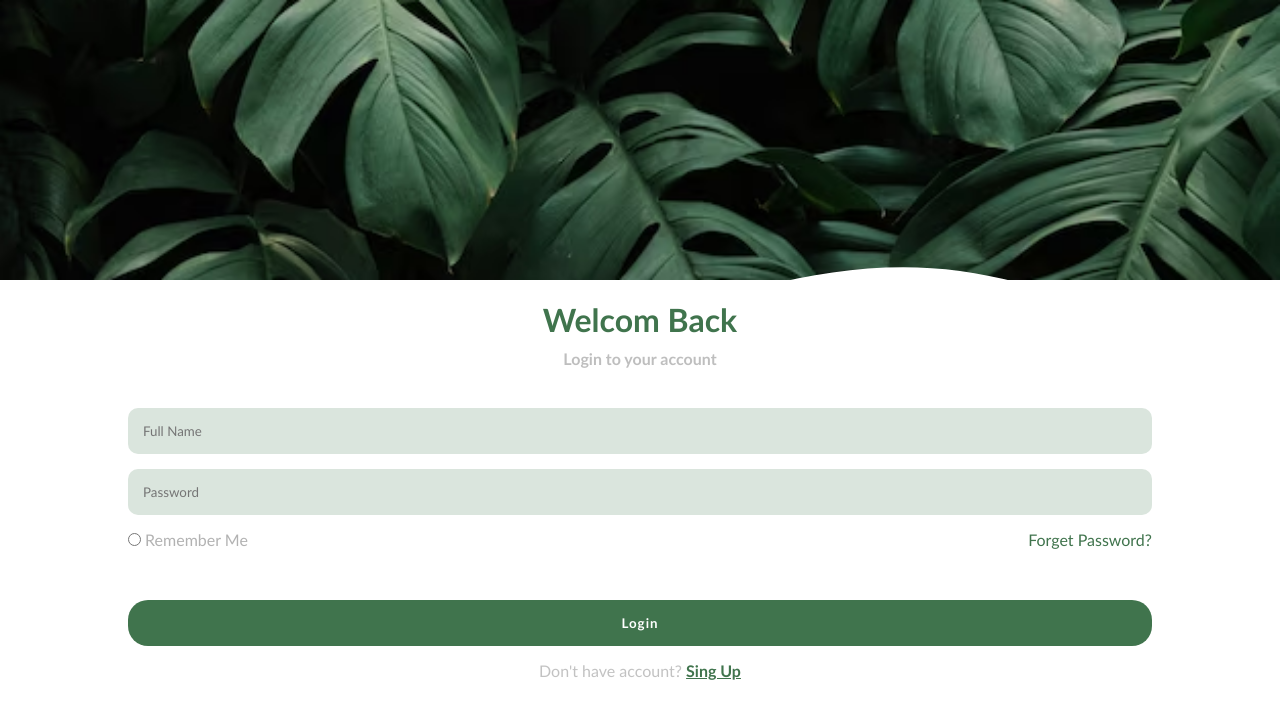
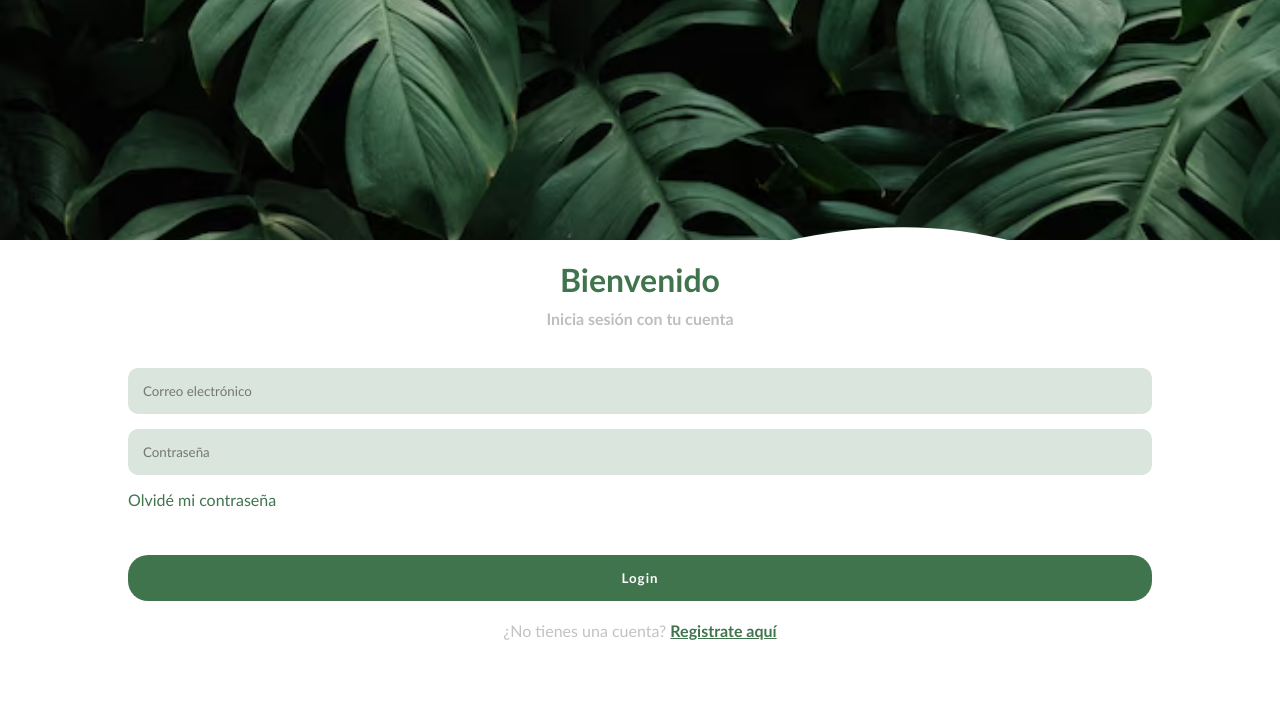
Before and after one commit to Roberto12541/pwa, a plain HTML site: page index.html in a window 1280 px wide. Drawn offline with Linux system fonts and the light colour scheme.

Commit message:
page registro

```diff
--- /dev/null
+++ b/css/registro.css
@@ -0,0 +1,117 @@
+* {
+    margin: 0;
+    padding: 0;
+    box-sizing: border-box;
+    list-style: none;
+    text-decoration: none;
+    font-family: "Gill Sans", "Gill Sans MT", Calibri, "Trebuchet MS", sans-serif;
+}
+
+main {
+    position: relative;
+}
+
+.fondo {
+    position: absolute;
+    width: 100%;
+    height: 15vh;
+    background-image: url("../img/login.avif");
+    background-position: center center;
+    background-size: cover;
+    z-index: 1;
+}
+
+.login {
+    position: absolute;
+    z-index: 100;
+    top: 5vh;
+    width: 100%;
+    height: 50vh;
+    background-image: url("../img/login.svg");
+    background-repeat: no-repeat;
+    padding-top: 100px;
+    display: flex;
+    flex-direction: column;
+    align-items: center;
+    gap: 40px;
+}
+
+.login-header h1 {
+    color: #40744d;
+}
+
+.login-header {
+    display: flex;
+    flex-direction: column;
+    gap: 10px;
+    text-align: center;
+}
+
+.login-header span {
+    color: rgba(128, 128, 128, 0.514);
+    font-weight: 600;
+}
+
+.login-body {
+    width: 80%;
+    height: 100%;
+    display: flex;
+    flex-direction: column;
+    justify-content: space-between;
+    gap: 20px;
+}
+
+.login-body .forma {
+    display: flex;
+    flex-direction: column;
+    gap: 15px;
+}
+
+.login-body .forma input {
+    padding: 15px 15px;
+    border-radius: 10px;
+    border: none;
+    background-color: #dae5dd;
+}
+
+.login-body .opciones {
+    display: flex;
+    align-items: center;
+    justify-content: space-between;
+}
+
+.login-body .forma .opciones .remember span {
+    color: rgba(128, 128, 128, 0.603);
+}
+
+.login-body .forma .opciones span a {
+    color: #40744d;
+}
+
+.login-body .buttons {
+    display: flex;
+    flex-direction: column;
+    align-items: center;
+    gap: 20px;
+}
+
+.login-body .buttons button {
+    width: 100%;
+    background-color: #40744d;
+    color: white;
+    padding: 15px;
+    border: none;
+    border-radius: 20px;
+    font-weight: bold;
+    letter-spacing: 1px;
+}
+
+.login-body .buttons span {
+    color: rgba(128, 128, 128, 0.479);
+}
+
+.login-body .buttons span a {
+    color: #40744d;
+    text-decoration: underline;
+    font-weight: bold;
+}
--- a/css/styles.css
+++ b/css/styles.css
@@ -12,7 +12,7 @@ main{
 .fondo{
   position: absolute;
   width: 100%;
-  height: 35vh;
+  height: 30vh;
   background-image: url('../img/login.avif');
   background-position: center center;
   background-size: cover;
@@ -21,7 +21,7 @@ main{
 .login{
   position: absolute;
   z-index: 100;
-  top: 25vh;
+  top: 20vh;
   width: 100%;
   height: 60vh;
   background-image: url('../img/login.svg');
@@ -51,6 +51,7 @@ main{
   display: flex;
   flex-direction: column;
   justify-content: space-between;
+  gap: 20px;
 }
 .login-body .forma{
   display: flex;
@@ -71,14 +72,14 @@ main{
 .login-body .forma .opciones .remember span{
   color: rgba(128, 128, 128, 0.603);
 }
-.login-body .forma .opciones span{
+.login-body .forma .opciones span a{
   color: #40744d;
 }
 .login-body .buttons{
   display: flex;
   flex-direction: column;
   align-items: center;
-  gap: 15px;
+  gap: 20px;
 }
 .login-body .buttons button{
   width: 100%;
--- a/index.html
+++ b/index.html
@@ -20,31 +20,27 @@
     <link rel="apple-touch-icon" sizes="384x384" href="img/logo.png">
     <link rel="apple-touch-icon" sizes="512x512" href="img/logo.png">
     <link rel="stylesheet" href="css/styles.css">
-    <title>Document</title>
+    <title>FloraTech - Inicio de sesión</title>
 </head>
 <body>
     <main>
         <div class="fondo"></div>
         <div class="login">
             <div class="login-header">
-                <h1>Welcom Back</h1>
-                <span>Login to your account</span>
+                <h1>Bienvenido</h1>
+                <span>Inicia sesión con tu cuenta</span>
             </div>
             <div class="login-body">
                 <div class="forma">
-                    <input type="text" name="" id="" placeholder="Full Name">
-                    <input type="text" name="" id="" placeholder="Password">
+                    <input type="email" name="" id="" placeholder="Correo electrónico">
+                    <input type="password" name="" id="" placeholder="Contraseña">
                     <div class="opciones">
-                        <div class="remember">
-                            <input type="radio" name="" id="">
-                            <span>Remember Me</span>
-                        </div>
-                        <span>Forget Password?</span>
+                        <span><a href="#">Olvidé mi contraseña</a></span>
                     </div>
                 </div>
                 <div class="buttons">
                     <button>Login</button>
-                    <span>Don't have account? <a href="">Sing Up</a></span>
+                    <span>¿No tienes una cuenta? <a href="html/registro.html">Registrate aquí</a></span>
                 </div>
             </div>
         </div>
--- a/sw.js
+++ b/sw.js
@@ -1,4 +1,4 @@
-const VERSION = "1.000";
+const VERSION = "1.2";
 const CACHE = "FloraTech";
 
 const ARCHIVOS = [
@@ -13,6 +13,7 @@ const ARCHIVOS = [
   "lib/js/regSw.js",
   "favicon.ico",
   "index.html",
+  "html/registro.html",
   "site.webmanifest",
   "/",
 ];
```
Also changed, not shown: html/registro.html (added, +60 -0 lines), services/firestore.js (added).
